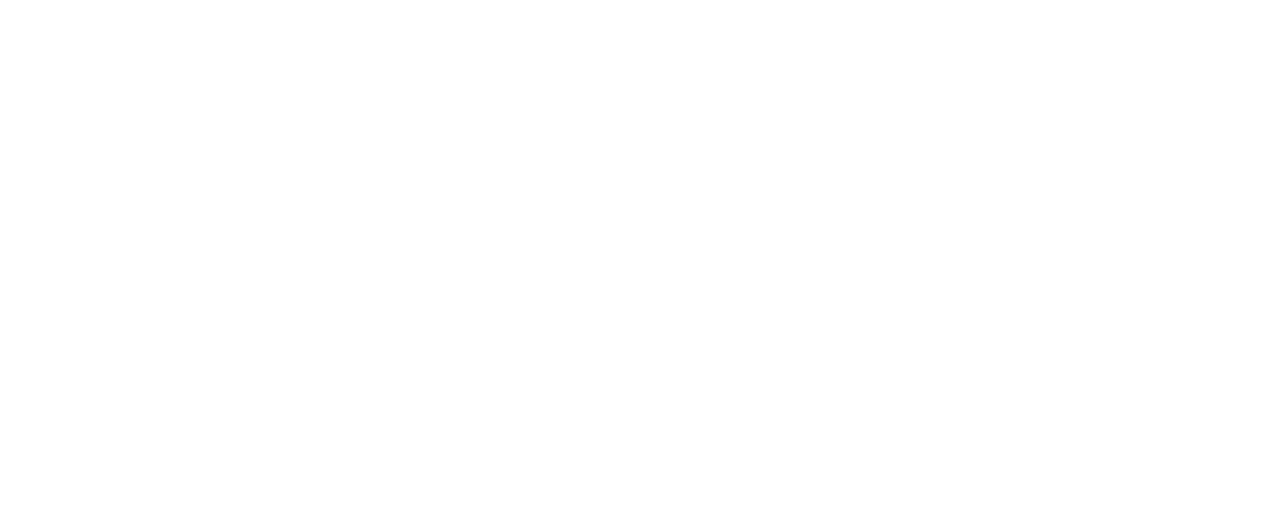
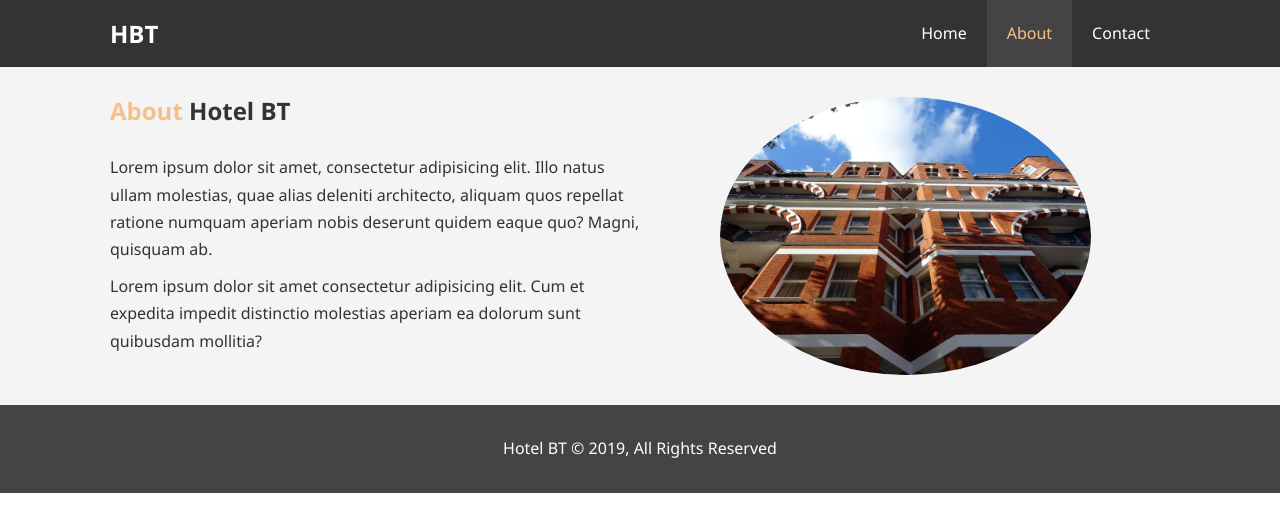
Before and after one commit to drewfidel/Modern-HTML-CSS, a plain HTML site: page Hotel_Website_Project/about.html in a window 1280 px wide. Drawn offline with Linux system fonts and the light colour scheme.

Commit message:
About page start

```diff
--- a/Hotel_Website_Project/about.html
+++ b/Hotel_Website_Project/about.html
@@ -0,0 +1,48 @@
+<!DOCTYPE html>
+<html lang="en">
+
+<head>
+  <meta charset="UTF-8">
+  <meta name="viewport" content="width=device-width, initial-scale=1.0">
+  <meta name="description" content="Welcome to the popular hotel in Boston.">
+  <meta name="keywords" content="hotel,boston,new england hotel">
+  <link rel="stylesheet" href="css/styles.css">
+  <title>Hotel BT | About</title>
+</head>
+
+<body>
+  <header>
+    <nav id="navbar">
+      <div class="container">
+        <h1 class="logo"><a href="index.html">HBT</a></h1>
+        <ul>
+          <li><a href="index.html">Home</a></li>
+          <li><a class="current" href="about.html">About</a></li>
+          <li><a href="contact.html">Contact</a></li>
+        </ul>
+      </div>
+    </nav>
+  </header>
+
+  <section id="about-info" class="bg-light py-3">
+    <div class="container">
+      <div class="info-left">
+        <h1 class="l-heading"><span class="text-primary">About</span> Hotel BT</h1>
+        <p>Lorem ipsum dolor sit amet, consectetur adipisicing elit. Illo natus ullam molestias, quae alias deleniti
+          architecto, aliquam quos repellat ratione numquam aperiam nobis deserunt quidem eaque quo? Magni, quisquam ab.
+        </p>
+        <p>Lorem ipsum dolor sit amet consectetur adipisicing elit. Cum et expedita impedit distinctio molestias aperiam
+          ea dolorum sunt quibusdam mollitia?</p>
+      </div>
+      <div class="info-right">
+        <img src="./imgs/photo-2.jpg" alt="hotel">
+      </div>
+    </div>
+  </section>
+
+  <footer id="main-footer">
+    <p>Hotel BT &copy; 2019, All Rights Reserved</p>
+  </footer>
+</body>
+
+</html>
--- a/Hotel_Website_Project/css/styles.css
+++ b/Hotel_Website_Project/css/styles.css
@@ -82,6 +82,20 @@ p {
 
 .clr {
   clear: both;
+}
+
+/* Padding / Utility Class */
+/* Padding Y Axis */
+.py-1 {
+  padding: 10px 0;
+}
+
+.py-2 {
+  padding: 20px 0;
+}
+
+.py-3 {
+  padding: 30px 0;
 }
 
 /* Navbar */
@@ -185,6 +199,28 @@ p {
   margin-bottom: 10px;
 }
 
+/* About Info */
+#about-info .info-right {
+  float: right;
+  width: 50%;
+  min-height: 100%;
+}
+
+#about-info .info-right img {
+  /* Image displayed is naturally inline so we make it block */
+  display: block;
+  margin: auto;
+  width: 70%;
+  border-radius: 50%;
+}
+
+#about-info .info-left {
+  float: left;
+  width: 50%;
+  min-height: 100%;
+}
+
+
 /* Footer */
 #main-footer {
   text-align: center;
```
Also changed, not shown: Hotel_Website_Project/index.html (+1 -1 lines).
